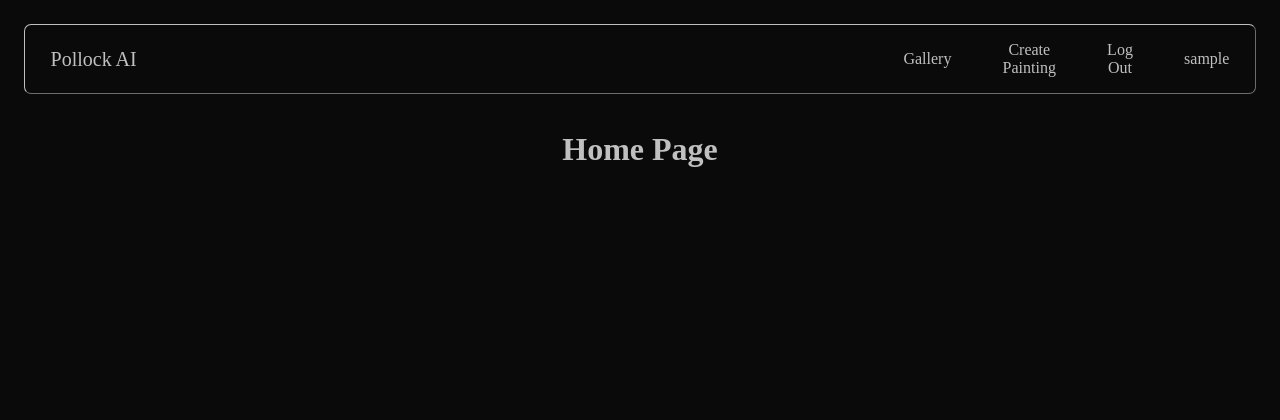
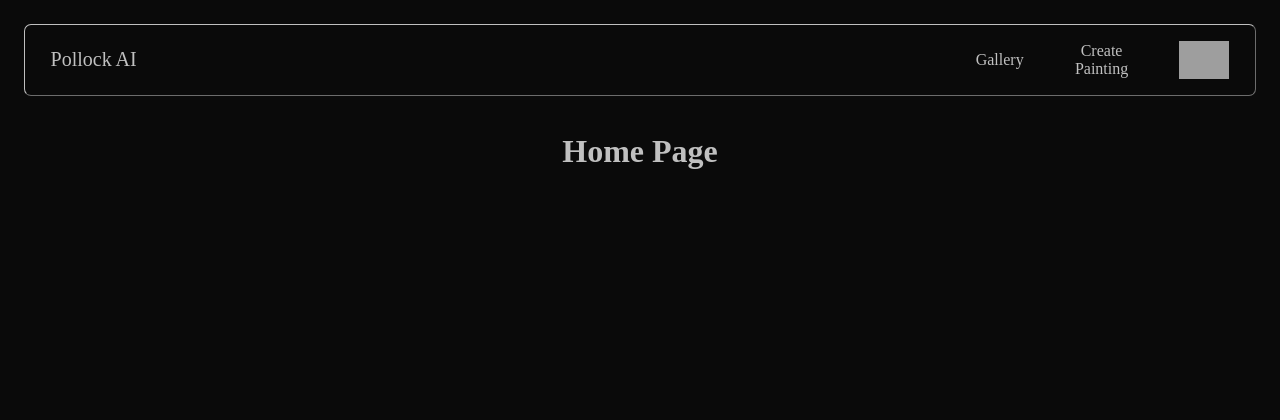
Before and after one commit to arascry/pollock_ai, a Django app: page / in a window 1280 px wide. Shown: the top 420 px of the page. Run offline with Django 3.2, Linux system fonts and the light colour scheme; the visitor is signed in with stand-in values (Sample User, id 1); some web fonts are replaced; grey boxes are pictures that could not be loaded.

Commit message:
Navbar with user profile access

```diff
--- a/main_app/static/css/style.css
+++ b/main_app/static/css/style.css
@@ -120,3 +120,28 @@ a.card-content {
 #active {
     opacity: .30;
 }
+/* avatar dropdown in navbar */
+#profile {
+    width: 50px;
+}
+.dropdown {
+    font-family: inherit;
+    margin: inherit;
+    background-color: inherit;
+}
+.dropdown-content {
+    display: none;
+    position: absolute;
+    z-index: 1;
+}
+.dropdown-content a {
+    display: flex;
+    flex-direction: row;
+    font-family: inherit;
+    padding: inherit;
+    margin: inherit;
+    background-color: inherit;
+}
+.dropdown:hover .dropdown-content {
+    display: block;
+}
--- a/main_app/templates/base.html
+++ b/main_app/templates/base.html
@@ -9,7 +9,6 @@
     <link href="https://fonts.googleapis.com/css2?family=Sorts+Mill+Goudy&display=swap" rel="stylesheet">
     <link href="https://fonts.googleapis.com/css2?family=Sorts+Mill+Goudy:ital@0;1&display=swap" rel="stylesheet">
     <link rel="stylesheet" href="{% static 'css/style.css'%}">
-
 </head>
 <body>
     <header>
@@ -33,8 +32,24 @@
                     href="{% url 'paintings_create' %}">
                     Create Painting
                 </a>
-                <a class="nav-menu" href="{% url 'logout' %}">Log Out</a>
-                <a class = "nav-menu" href="{% url 'user_detail' request.user.id %}">{{request.user}}</a>
+                <div class="dropdown">
+                    <a
+                        id="profile"
+                        class="nav-menu"
+                        href="{% url 'user_detail' request.user.id %}" >
+                        <img
+                            src="https://upload.wikimedia.org/wikipedia/en/7/7d/Lenna_%28test_image%29.png"
+                            alt="profile pic" />
+                    </a>
+                    <div class="dropdown-content">
+                        <a href="{% url 'user_detail' request.user.id %}">
+                            {{request.user}}'s profile
+                        </a>
+                        <a href="{% url 'logout' %}">
+                            Log Out
+                        </a>
+                    </div>
+                </div>
                 {% else %}
                 <a class="nav-menu" href="{% url 'login' %}">Log In</a>
                 <a class="nav-menu" href="{% url 'signup' %}">Sign Up</a>
```
